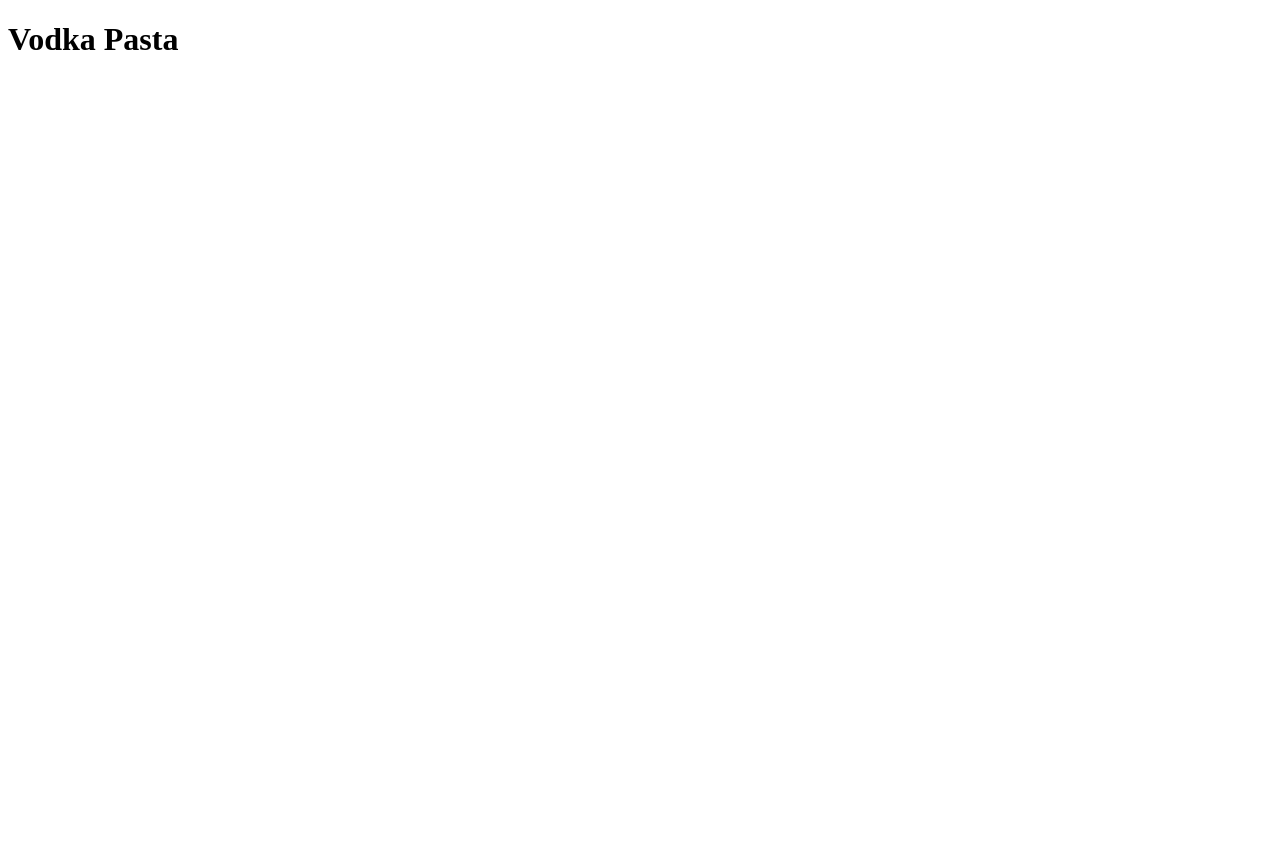
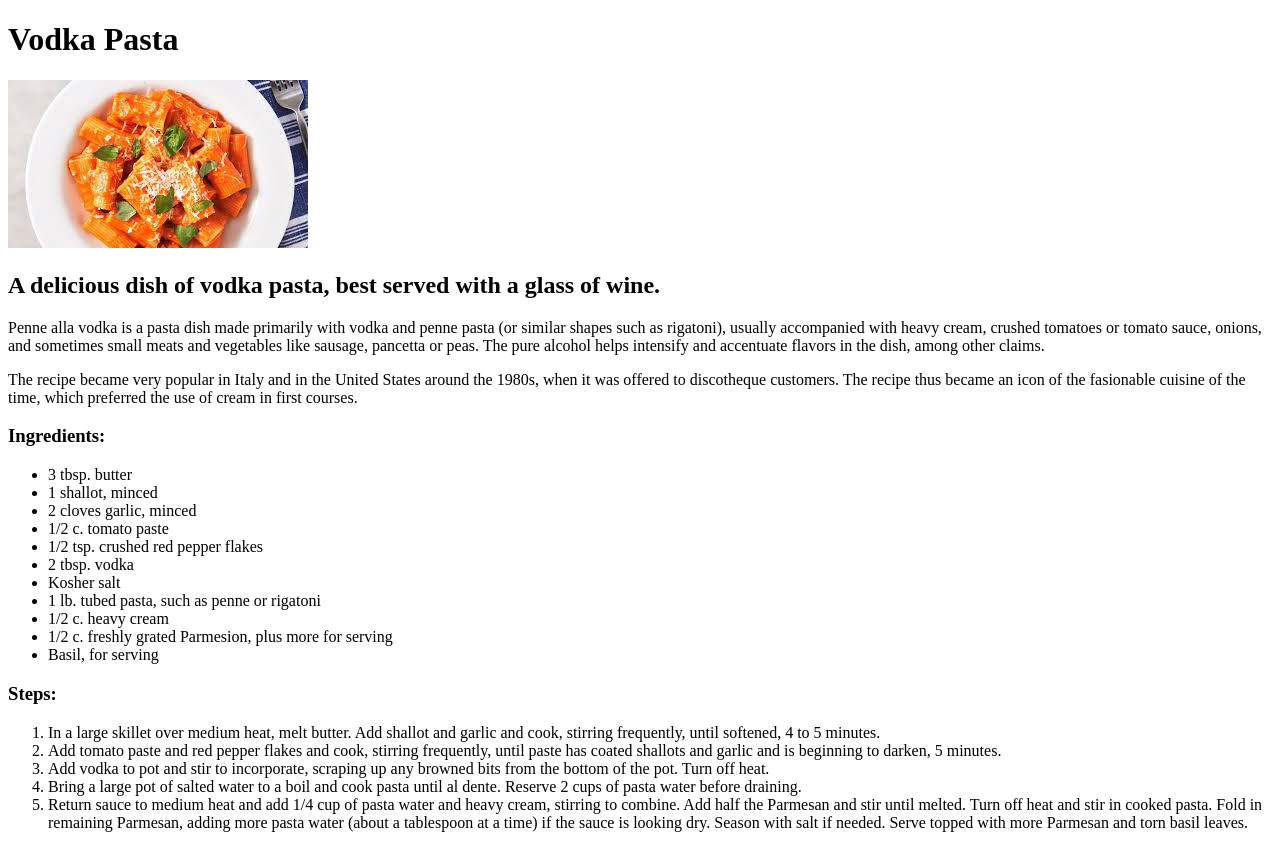
Before and after one commit to estebangonzlz/odin-recipes, a plain HTML site: page recipes/vodka-pasta.html in a window 1280 px wide. Before the commit the page ends 800 px from the top, so only its background shows below. Drawn offline with Linux system fonts and the light colour scheme.

Commit message:
Add vodka pasta recipe content

```diff
--- a/recipes/vodka-pasta.html
+++ b/recipes/vodka-pasta.html
@@ -8,5 +8,53 @@
 
     <body>
         <h1>Vodka Pasta</h1>
+
+        <img src="../images/vodka-pasta.jpeg"
+        alt="vodka pasta finished">
+
+        <h2>A delicious dish of vodka pasta, best
+        served with a glass of wine.</h3>
+        <p>
+            Penne alla vodka is a pasta dish made primarily with vodka and penne pasta (or similar shapes such as
+            rigatoni), usually accompanied with heavy cream, crushed tomatoes or tomato sauce, onions, and sometimes
+            small meats and vegetables like sausage, pancetta or peas. The pure alcohol helps intensify and accentuate
+            flavors in the dish, among other claims.
+        </p>
+        <p>
+            The recipe became very popular in Italy and in the United States around the 1980s, when it was offered to
+            discotheque customers. The recipe thus became an icon of the fasionable cuisine of the time, which preferred
+            the use of cream in first courses.
+        </p>
+
+        <h3>Ingredients:</h2>
+        <ul>
+            <li>3 tbsp. butter</li>
+            <li>1 shallot, minced</li>
+            <li>2 cloves garlic, minced</li>
+            <li>1/2 c. tomato paste</li>
+            <li>1/2 tsp. crushed red pepper flakes</li>
+            <li>2 tbsp. vodka</li>
+            <li>Kosher salt</li>
+            <li>1 lb. tubed pasta, such as penne or rigatoni</li>
+            <li>1/2 c. heavy cream</li>
+            <li>1/2 c. freshly grated Parmesion, plus more for serving</li>
+            <li>Basil, for serving</li>
+        </ul>
+
+        <h3>Steps:</h2>
+        <ol>
+            <li>In a large skillet over medium heat, melt butter. Add shallot and garlic and cook, stirring frequently,
+                until softened, 4 to 5 minutes.</li>
+            <li>Add tomato paste and red pepper flakes and cook, stirring frequently, until paste has coated shallots and
+                garlic and is beginning to darken, 5 minutes.</li>
+            <li>Add vodka to pot and stir to incorporate, scraping up any browned bits from the bottom of the pot. Turn
+                off heat.</li>
+            <li>Bring a large pot of salted water to a boil and cook pasta until al dente. Reserve 2 cups of pasta water
+                before draining.</li>
+            <li>Return sauce to medium heat and add 1/4 cup of pasta water and heavy cream, stirring to combine. Add half
+                the Parmesan and stir until melted. Turn off heat and stir in cooked pasta. Fold in remaining Parmesan,
+                adding more pasta water (about a tablespoon at a time) if the sauce is looking dry. Season with salt if
+                needed. Serve topped with more Parmesan and torn basil leaves.</li>
+        </ol>
     </body>
 </html>
```
Also changed, not shown: index.html (+2 -1 lines), images/vodka-pasta.jpeg (added).
